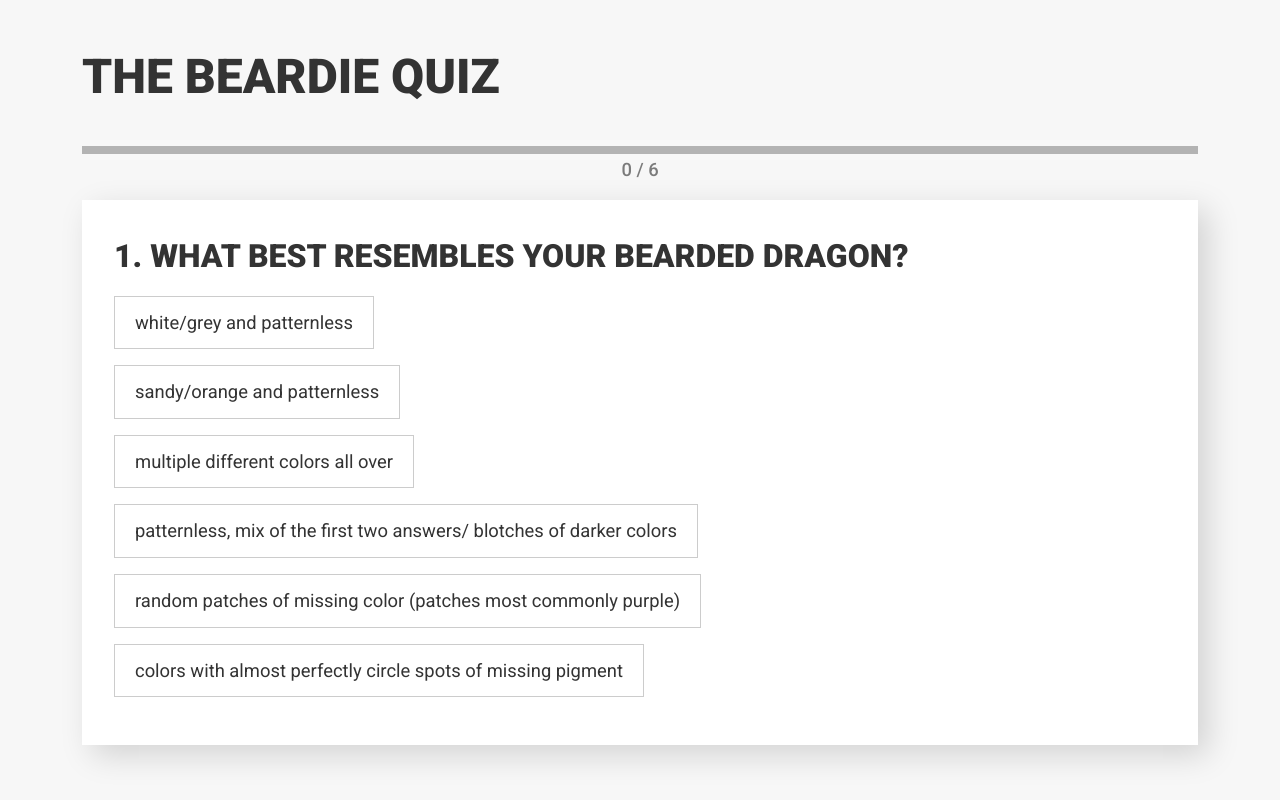
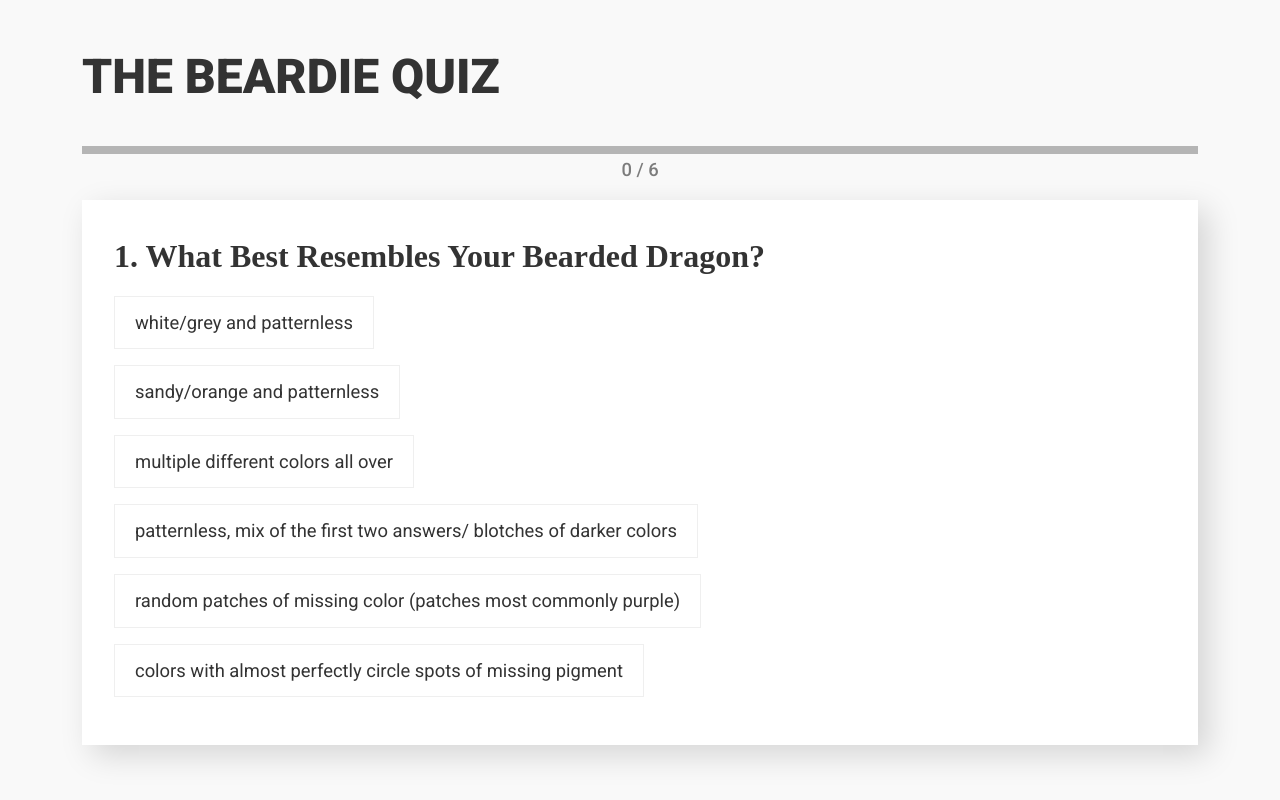
Before and after one commit to stephaniedawson/beardie, a plain HTML site: page index.html in a window 1280 px wide. Drawn offline with nearby package versions, Linux system fonts and the light colour scheme.

Commit message:
Updated styles

```diff
--- a/index.html
+++ b/index.html
@@ -5,7 +5,7 @@
         <meta name="viewport" content="width=device-width, initial-scale=1" />
         <title>What Kind of Beardie?</title>
         <meta name="description" content="Blackthorn Dragons - Beardie Quiz" />
-        <meta name="keywords" content="DFW, Web Development, Web Design, Web Building" />
+        <meta name="keywords" content="DFW, Bearded Dragons, Quiz" />
         <link rel="SHORTCUT ICON" type="image/ico" href="assets/icon.ico" />
 
         <link href="https://cdn.jsdelivr.net/npm/bootstrap@5.0.2/dist/css/bootstrap.min.css" rel="stylesheet" integrity="sha384-EVSTQN3/azprG1Anm3QDgpJLIm9Nao0Yz1ztcQTwFspd3yD65VohhpuuCOmLASjC" crossorigin="anonymous" />
@@ -21,13 +21,17 @@
         <link rel="preconnect" href="https://fonts.gstatic.com" crossorigin>
         <link href="https://fonts.googleapis.com/css2?family=Roboto:wght@300;400;500;700;900&display=swap" rel="stylesheet">
 
+        <link rel="preconnect" href="https://fonts.googleapis.com">
+        <link rel="preconnect" href="https://fonts.gstatic.com" crossorigin>
+        <link href="https://fonts.googleapis.com/css2?family=Roboto+Slab:wght@200;300;400;500;600;700&display=swap" rel="stylesheet">
+
     </head>
 
     <body>
 <div class="container my-5">
   <h1>The Beardie Quiz</h1>
   <div class="quiz">
-    <div><progress max="8" value="0"></progress></div>
+    <div><progress max="6" value="0"></progress></div>
     <div class="progressData"><span class="current">0</span> / <span class="limit">0</span></div>
     <div class="question card">
       <p class="questionText p-0 m-0"></p>
--- a/scripts.js
+++ b/scripts.js
@@ -131,6 +131,14 @@ function quizInit() {
     id: 4,
     text:'result 4 text',
     minScore:12
+  },{
+    id: 5,
+    text:'result 4 text',
+    minScore:12
+  },{
+    id: 6,
+    text:'result 4 text',
+    minScore:12
   }];
 
   // QUIZ ENGINE
@@ -179,7 +187,7 @@ function quizInit() {
 
     // RESULTS
     function calculateResults() {
-      $('.quiz .question').html('<p class="questionText">Quiz Complete Here are the Results!</p>');
+      $('.quiz .question').html('<p class="questionText">You Have A _______!</p>');
     }
   } // END quiz engine
 
--- a/styles.css
+++ b/styles.css
@@ -1,5 +1,5 @@
 body {
-  background:#f7f7f7;
+  background:#f9f9f9;
   font-size:10px;
   font-family: 'Roboto', sans-serif;
   text-transform: uppercase !important;
@@ -65,15 +65,17 @@ h1 {
 }
 .questionText {
   font-size:2rem;
-  font-weight: 800;
+  font-weight: 600;
   color: #333;
+  font-family: 'Playfair Display', serif;
+  text-transform: capitalize;
 }
 .quiz .question .options {}
 .quiz .question .options button.quiz-opt {
   display: block;
   margin:1rem 0;
   padding:.75rem 1.25rem;
-  border:1px solid #ccc;
+  border:1px solid #efefef;
   font-size:1.15rem;
   border-radius:0px;
   text-align:left;
@@ -92,14 +94,14 @@ h1 {
   margin-right:0;
 }
 .quiz .question .options button.quiz-opt:hover {
-  background:#67CB82;
+  background:#77f928;
   cursor:pointer;
-  color: #fff;
+  color: #444;
   transition: all .30s ease;
 }
 .quiz .question .options button.quiz-opt:focus {
-  background: #67CB82;
-  color:#fff;
+  background: #77f928;
+  color:#444;
   transition-delay: 1s;
   transition-property: background-color;
   transition: all .30s ease;
```
